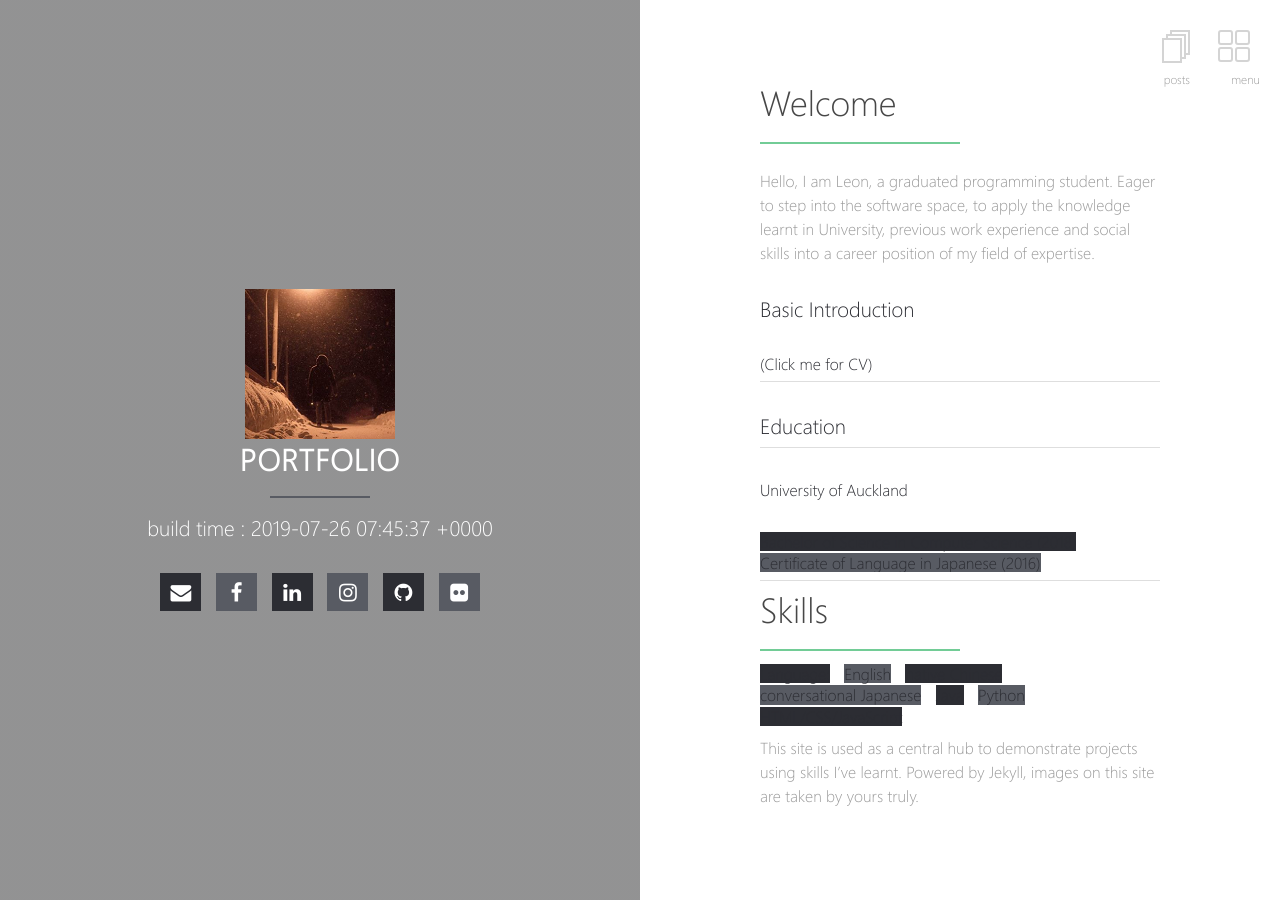
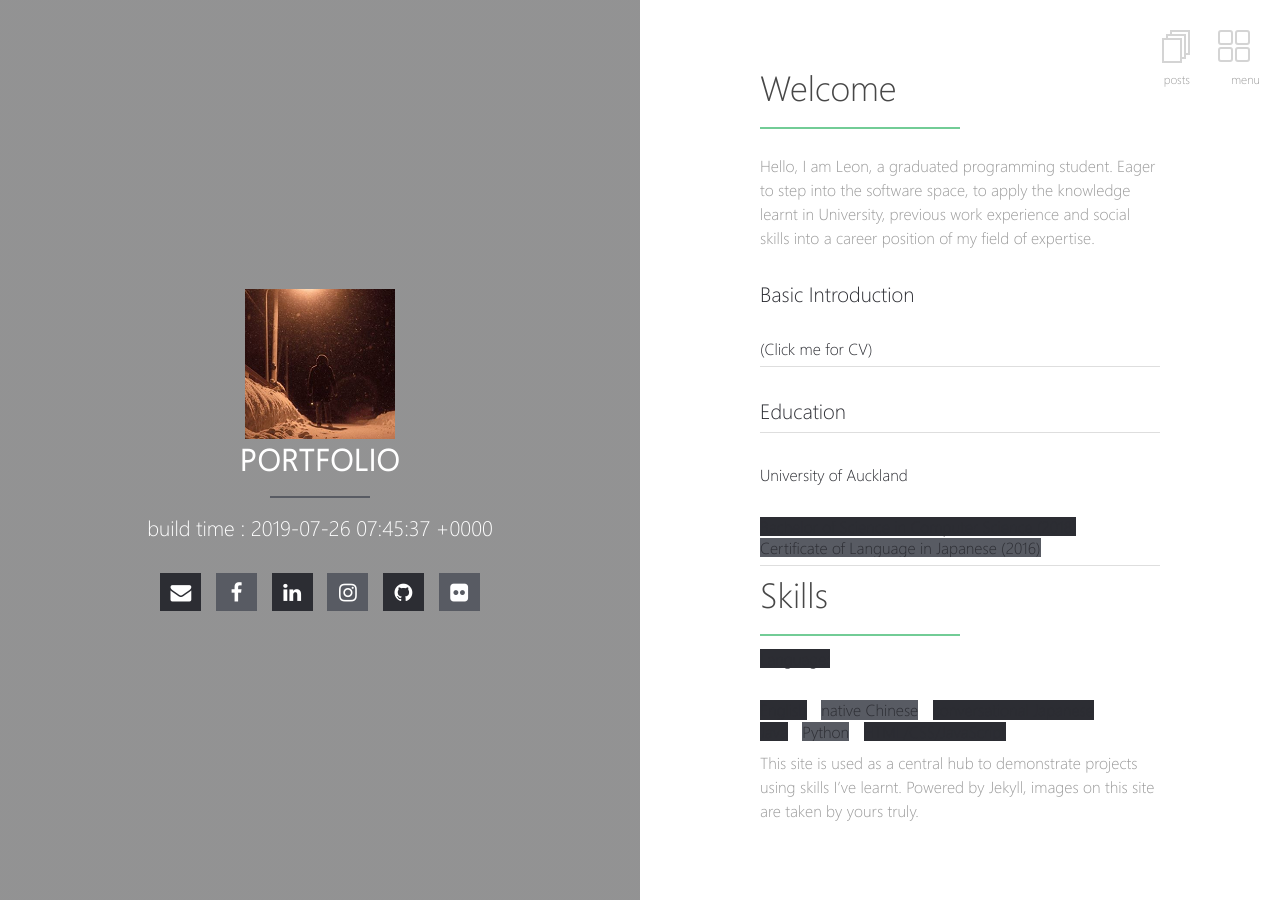
Before and after one commit to clearlyjustmayo/Portfolio, a Jekyll site: the page built from index.md, in a window 1280 px wide. Built offline with Jekyll 4.4.1, drawn with Linux system fonts in a browser that asks for light colours; comment, search, counter and statistics services are not loaded.

Commit message:
list update 1

```diff
--- a/index.md
+++ b/index.md
@@ -15,20 +15,20 @@
 ---
 
 #### University of Auckland
-*	Bachelor of Science in Computer Science (2018)
-*	Certificate of Language in Japanese (2016)
-
+<ul><li>Bachelor of Science in Computer Science (2018)</li>
+<li>Certificate of Language in Japanese (2016)</li>
+</ul>
 ---
 
 ## Skills
-*	Language:
-  * English
-  * native Chinese
-  * conversational Japanese
-*	Java
-*	Python
-*	HTML/CSS/JavaScript
-
+<ul><li>Language:</li>
+  <ul><li>English</li>
+  <li>native Chinese</li>
+  <li>conversational Japanese</li>
+</ul><li>Java</li>
+<li>Python</li>
+<li>HTML/CSS/JavaScript</li>
+</ul>
 This site is used as a central hub to demonstrate projects using skills I've learnt.
 Powered by Jekyll, images on this site are taken by yours truly.
 
```
